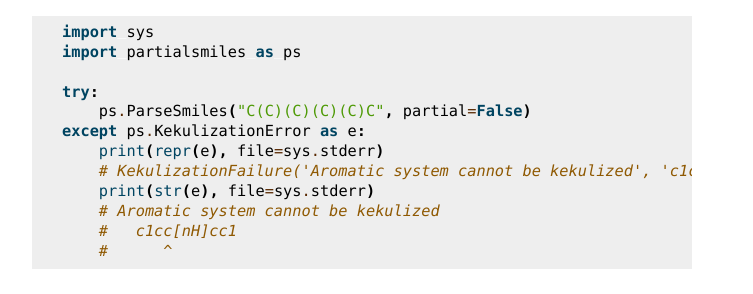
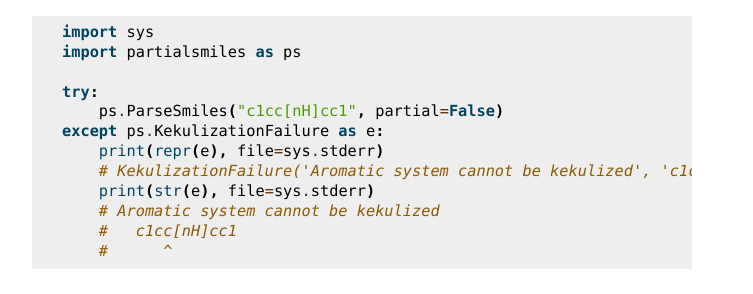
Before and after one commit to baoilleach/partialsmiles, a Sphinx documentation site: the page built from docs/source/errors.rst, in a window 1280 px wide and 900 px high, scrolled down 2649 px. Shown: the part 545-839 px from the top of the window, without its empty margins (388-1141 px from the left). Built offline with Sphinx 7.4.7, drawn with Linux system fonts in a browser that asks for light colours.

Commit message:
Update errors.rst
Correct the code example for catching a KekulizationFailure

```diff
--- a/docs/source/errors.rst
+++ b/docs/source/errors.rst
@@ -116,8 +116,8 @@ Kekulization errors can be caught as follows. Note that the indicated location o
         import partialsmiles as ps
 
         try:
-            ps.ParseSmiles("C(C)(C)(C)(C)C", partial=False)
-        except ps.KekulizationError as e:
+            ps.ParseSmiles("c1cc[nH]cc1", partial=False)
+        except ps.KekulizationFailure as e:
             print(repr(e), file=sys.stderr)
             # KekulizationFailure('Aromatic system cannot be kekulized', 'c1cc[nH]cc1', 3)
             print(str(e), file=sys.stderr)
```
